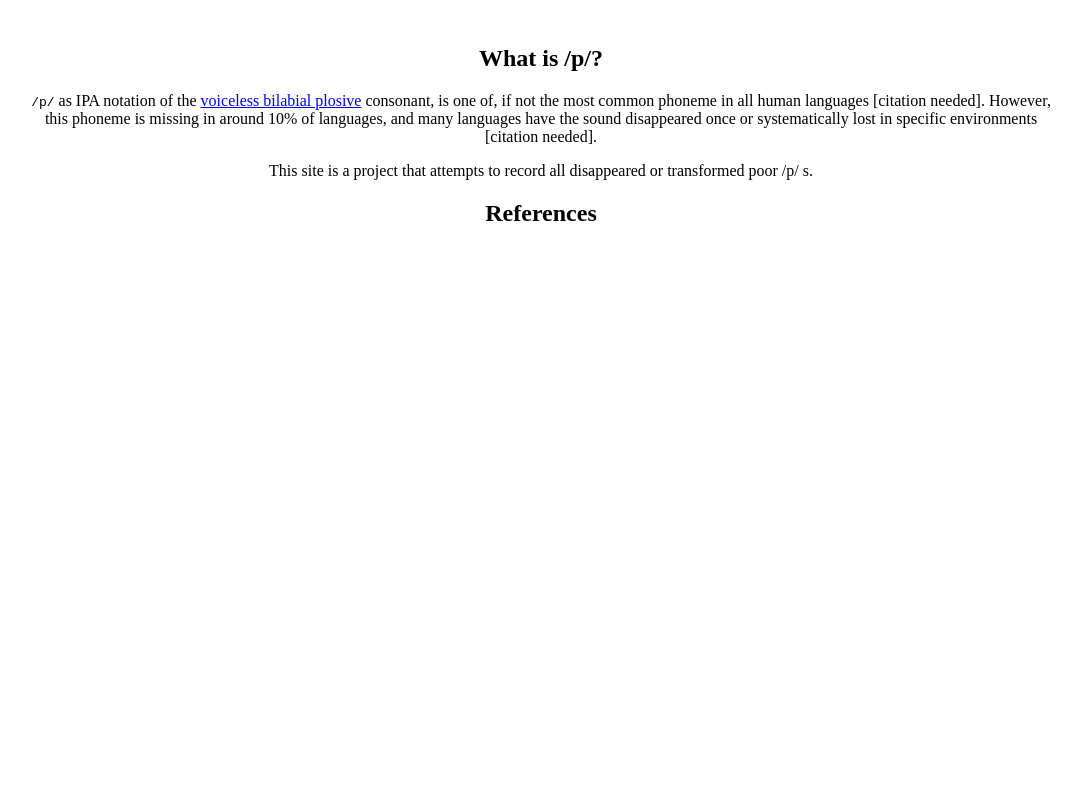
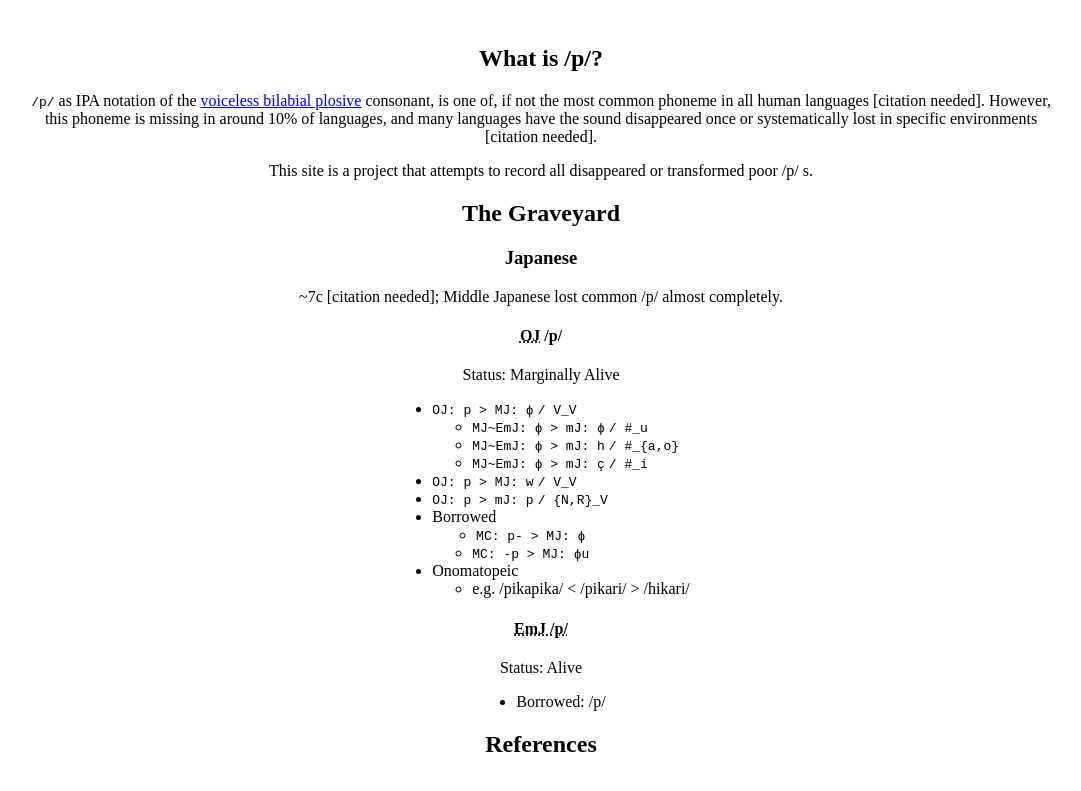
Before and after one commit to mkpoli/p-graveyard, a SvelteKit app: page / in a window 1280 px wide. Shown: the part 535-1326 px from the top of the page, without its empty margins (99-1180 px from the left). Before the commit the page ends 800 px from the top, so only its background shows below. Built offline with nearby package versions, Linux system fonts and the light colour scheme.

Commit message:
content: add basic Japanese description

```diff
--- a/src/routes/+page.svelte
+++ b/src/routes/+page.svelte
@@ -1,4 +1,5 @@
 <script lang="ts">
+	import Notation from '$lib/Notation.svelte';
 	import logo from '../assets/logo.png';
 </script>
 
@@ -32,6 +33,57 @@
 	</p>
 
 	<p>This site is a project that attempts to record all disappeared or transformed poor /p/ s.</p>
+
+	<h2>The Graveyard</h2>
+
+	<h3>Japanese</h3>
+
+	<p>~7c [citation needed]; Middle Japanese lost common /p/ almost completely.</p>
+	<h4><abbr title="Old Japanese">OJ</abbr> /p/</h4>
+	<p>Status: Marginally Alive</p>
+	<ul>
+		<li>
+			<Notation changes={['OJ: p', 'MJ: ɸ']} condition="V_V" />
+			<ul>
+				<li>
+					<Notation changes={['MJ~EmJ: ɸ', 'mJ: ɸ']} condition={'#_u'} />
+				</li>
+				<li>
+					<Notation changes={['MJ~EmJ: ɸ', 'mJ: h']} condition={'#_{a,o}'} />
+				</li>
+				<li>
+					<Notation changes={['MJ~EmJ: ɸ', 'mJ: ç']} condition={'#_i'} />
+				</li>
+			</ul>
+		</li>
+		<li>
+			<Notation changes={['OJ: p', 'MJ: w']} condition="V_V" />
+		</li>
+		<li>
+			<Notation changes={['OJ: p', 'mJ: p']} condition={'{N,R}_V'} />
+		</li>
+		<li>
+			Borrowed
+			<ul>
+				<li><Notation changes={['MC: p-', 'MJ: ɸ']} /></li>
+			</ul>
+			<ul>
+				<li><Notation changes={['MC: -p', 'MJ: ɸu']} /></li>
+			</ul>
+		</li>
+		<li>
+			Onomatopeic
+			<ul>
+				<li>e.g. /pikapika/ &lt; /pikari/ &gt; /hikari/</li>
+			</ul>
+		</li>
+	</ul>
+
+	<h4><abbr title="Early Modern Japanese">EmJ /p/</abbr></h4>
+	<p>Status: Alive</p>
+	<ul>
+		<li>Borrowed: /p/</li>
+	</ul>
 
 	<h2>References</h2>
 </main>
@@ -87,4 +139,15 @@
 	blockquote cite:before {
 		content: '— ';
 	}
+
+	ul {
+		text-align: left;
+
+		margin: 0 auto;
+		width: fit-content;
+	}
+
+	li {
+		width: fit-content;
+	}
 </style>
```
